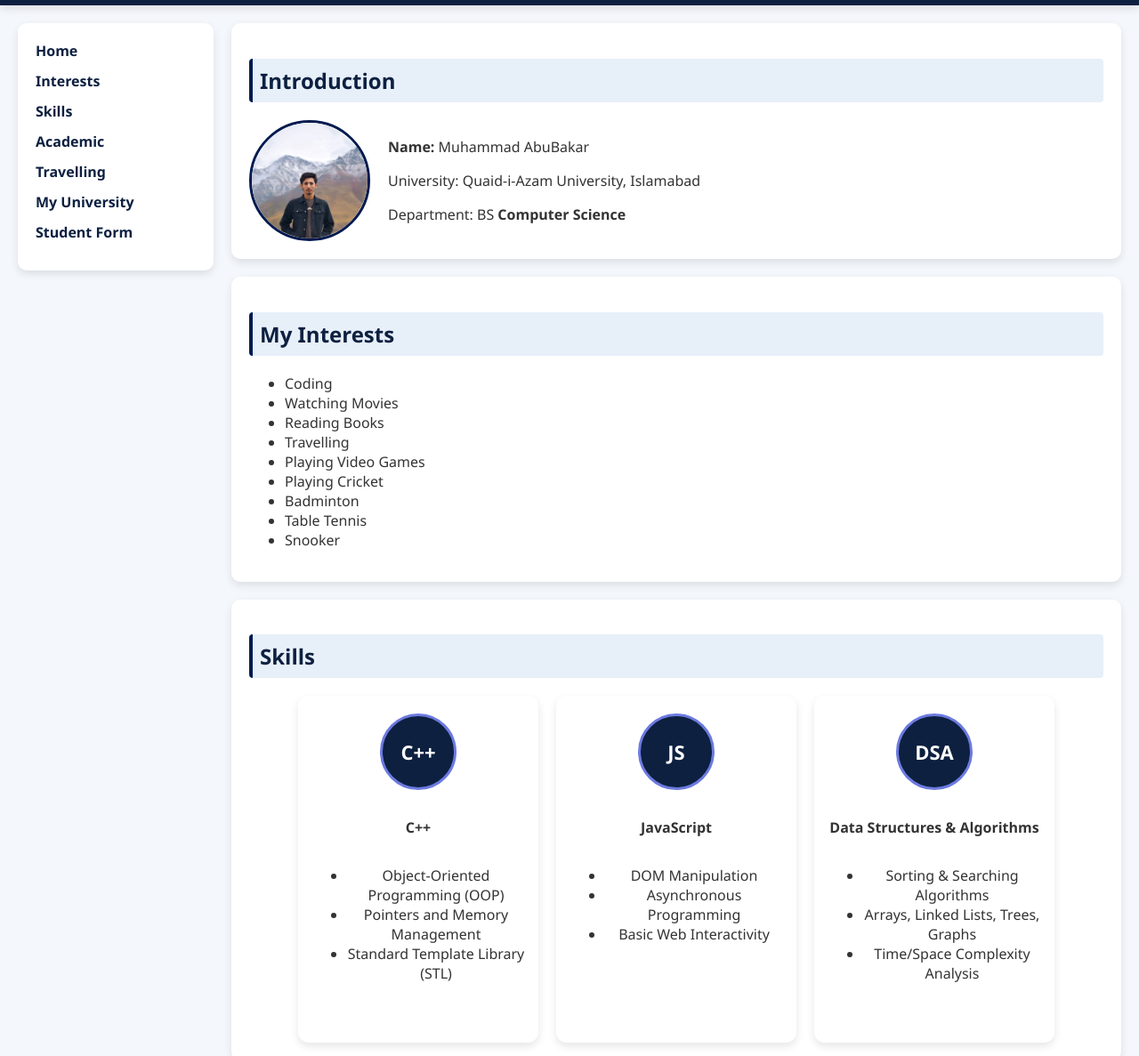
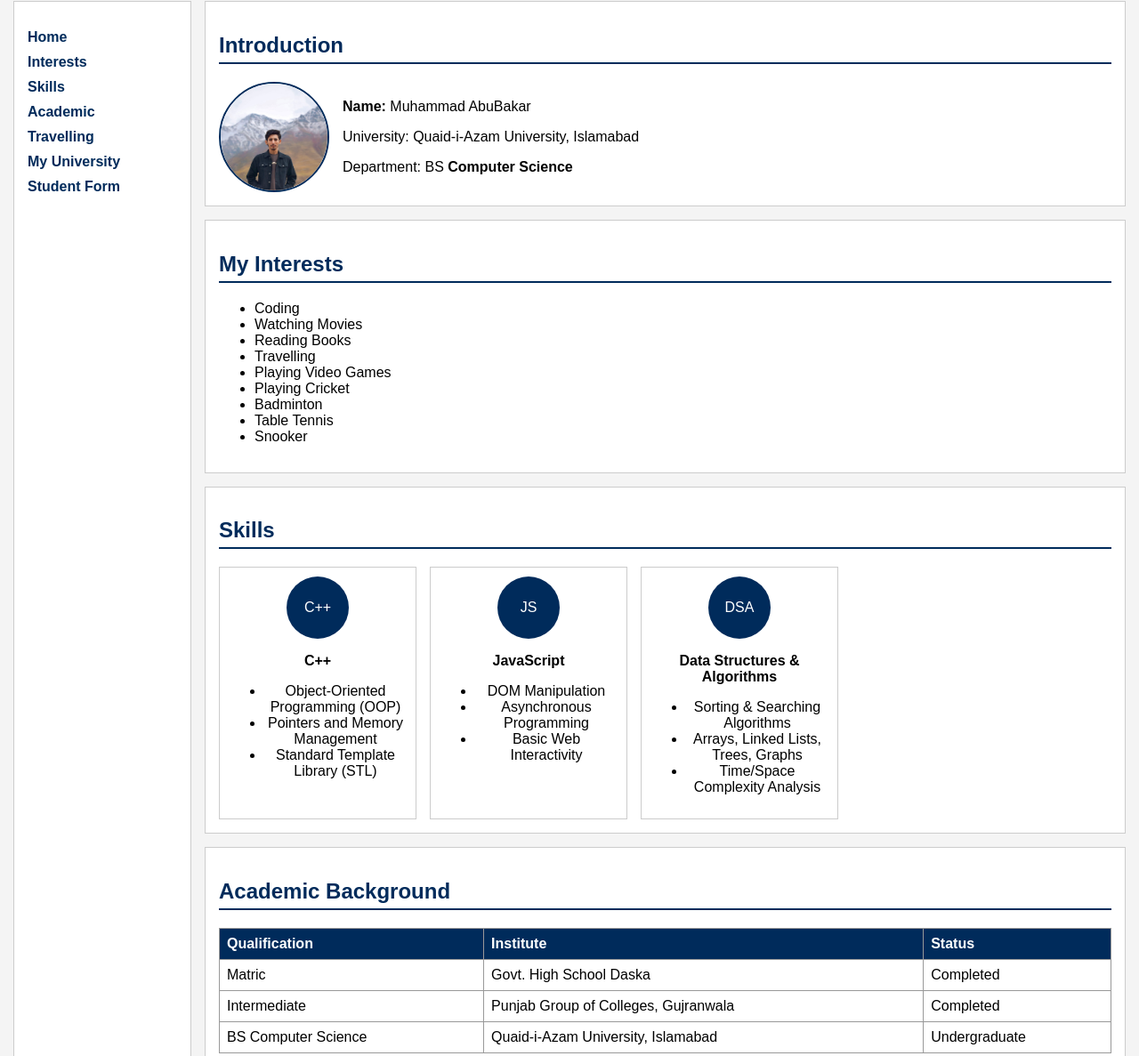
Before and after one commit to abubakar-aslam01/abubakar-aslam01.github.io, a plain HTML site: page lab07/index.html in a window 1280 px wide. Shown: the part 168-1355 px from the top of the page at 89% size. Drawn offline with Linux system fonts and the light colour scheme.

Commit message:
updated index.html

```diff
--- a/lab07/style.css
+++ b/lab07/style.css
@@ -1,145 +1,96 @@
-
-:root {
-  --main-bg: #f4f7fb;
-  --primary-color: #0d2040;
-  --border-color: #001a4f;
-  --highlight-bg: #e7eff9;
-  --card-bg: #ffffff;
-  --soft-shadow: 0 4px 10px rgba(0, 0, 0, 0.1);
-  --hover-shadow: 0 8px 18px rgba(0, 0, 0, 0.15);
-  --transition: 0.3s ease;
-}
-
 body {
   margin: 0;
-  font-family: "Segoe UI", Tahoma, Geneva, Verdana, sans-serif;
-  background-color: var(--main-bg);
-  color: #333;
+  font-family: Arial, sans-serif;
+  background-color: #f4f4f4;
 }
 
 header {
-  background-color: var(--primary-color);
+  background-color: #002b5b;
   color: white;
-  padding: 25px;
   text-align: center;
-  box-shadow: var(--soft-shadow);
-
-
+  padding: 20px;
+  position: sticky;
+  top: 0;
 }
 
 .container {
   display: grid;
-  grid-template-columns: 220px 1fr;
-  gap: 20px;
-  padding: 20px;
+  grid-template-columns: 200px 1fr;
+  gap: 15px;
+  padding: 15px;
 }
 
 .sidebar {
   background-color: white;
-  border-radius: 10px;
-  padding: 20px;
-  box-shadow: var(--soft-shadow);
-  position: sticky;
-  top: 20px;
-  height: fit-content;
+  padding: 15px;
+  border: 1px solid #ccc;
 }
 
 .sidebar ul {
   list-style: none;
   padding: 0;
-  margin: 0;
 }
 
 .sidebar li {
-  margin-bottom: 12px;
+  margin-bottom: 10px;
 }
 
 .sidebar a {
   text-decoration: none;
-  color: var(--primary-color);
+  color: #002b5b;
   font-weight: bold;
-  transition: color var(--transition);
-}
-
-.sidebar a:hover {
-  color: #335dc0;
 }
 
 main section {
-  background-color: #fff;
-  border-radius: 10px;
-  padding: 20px;
-  box-shadow: var(--soft-shadow);
-  margin-bottom: 20px;
+  background-color: white;
+  border: 1px solid #ccc;
+  padding: 15px;
+  margin-bottom: 15px;
 }
 
 h2 {
-  color: var(--primary-color);
-  background-color: var(--highlight-bg);
-  border-left: 4px solid var(--border-color);
-  padding: 8px;
-  border-radius: 4px;
+  color: #002b5b;
+  border-bottom: 2px solid #002b5b;
+  padding-bottom: 5px;
 }
 
 .intro-box {
   display: flex;
   align-items: center;
-  gap: 20px;
+  gap: 15px;
 }
 
 .intro-box img {
-  width: 130px;
-  height: 130px;
+  width: 120px;
+  height: 120px;
   border-radius: 50%;
-  border: 3px solid var(--border-color);
+  border: 2px solid #002b5b;
   object-fit: cover;
-  transition: transform var(--transition);
-}
-
-.intro-box img:hover {
-  transform: scale(1.08);
 }
 
 .skills-container {
   display: flex;
   flex-wrap: wrap;
-  gap: 20px;
-  justify-content: center;
+  gap: 15px;
 }
 
 .skill-card {
-  width: 240px;
-  height: 350px;
-  display: flex;
-  flex-direction: column;
-  align-items: center;
+  width: 200px;
+  border: 1px solid #ccc;
   text-align: center;
-  padding: 20px 15px;
-  background-color: var(--card-bg);
-  border-radius: 12px;
-  box-shadow: var(--soft-shadow);
-  transition: transform 0.3s, box-shadow 0.3s;
-}
-
-.skill-card:hover {
-  transform: translateY(-8px);
-  box-shadow: var(--hover-shadow);
-  background-color: #f7faff;
+  padding: 10px;
 }
 
 .skill-icon {
-  width: 80px;
-  height: 80px;
-  margin-bottom: 15px;
+  width: 70px;
+  height: 70px;
+  background-color: #002b5b;
+  color: white;
+  display: flex;
+  align-items: center;
+  justify-content: center;
+  margin: 0 auto 10px;
   border-radius: 50%;
-  background-color: var(--primary-color);
-  border: 3px solid #6c7ae0;
-  display: flex;
-  justify-content: center;
-  align-items: center;
-  color: white;
-  font-weight: 700;
-  font-size: 22px;
 }
 
 table {
@@ -149,38 +100,31 @@ table {
 
 th,
 td {
-  border: 1px solid #ddd;
-  padding: 10px;
+  border: 1px solid #999;
+  padding: 8px;
+  text-align: left;
 }
 
 th {
-  background-color: var(--primary-color);
+  background-color: #002b5b;
   color: white;
 }
 
 .image-row {
   display: flex;
-  justify-content: center;
-  align-items: center;
-  gap: 15px;
   flex-wrap: wrap;
-  margin-top: 15px;
+  gap: 10px;
 }
 
 .image-row img {
-  width: 220px;
-  height: 160px;
-  border-radius: 10px;
-  border: 3px solid var(--border-color);
+  width: 200px;
+  height: 150px;
+  border: 2px solid #002b5b;
+  border-radius: 5px;
   object-fit: cover;
-  transition: transform var(--transition);
 }
 
-.image-row img:hover {
-  transform: scale(1.05);
-}
-
-@media (max-width: 900px) {
+@media (max-width: 800px) {
   .container {
     grid-template-columns: 1fr;
   }
@@ -190,11 +134,6 @@ th {
     align-items: flex-start;
   }
 
-  .sidebar {
-    position: static;
-    width: 100%;
-  }
-
   .skills-container {
     justify-content: center;
   }
```
Also changed, not shown: index.html (+2 -0 lines).
